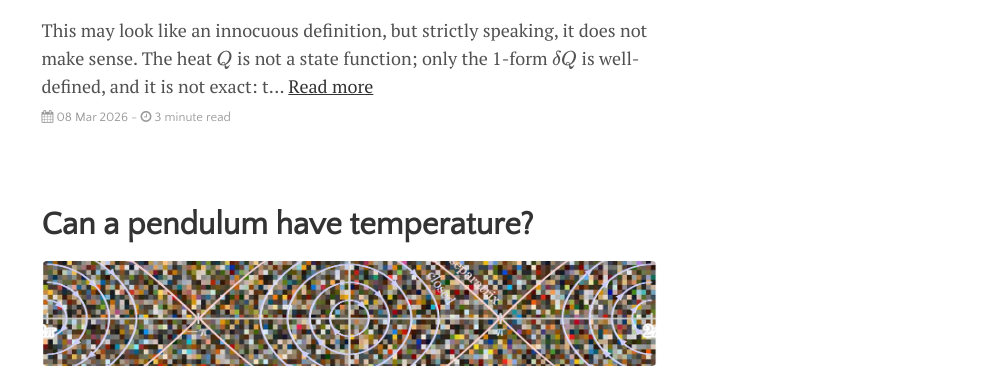
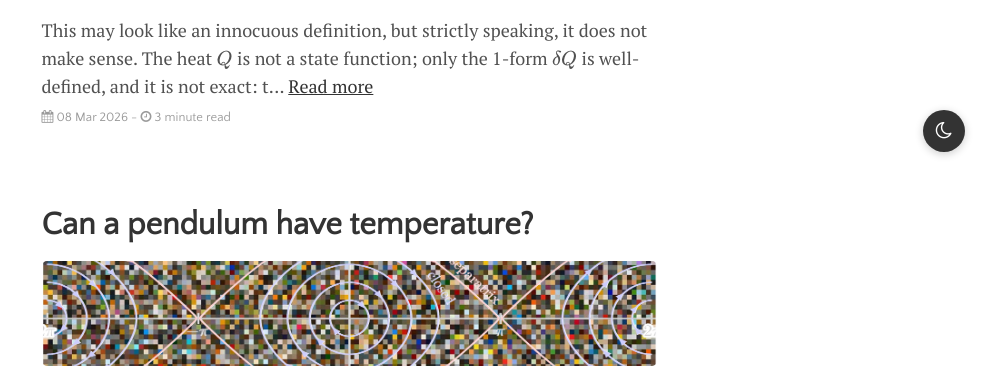
Before and after one commit to takeshimg92/takeshimg92.github.io, a Jekyll site: the page built from index.html, in a window 1280 px wide. Shown: the part 724-1092 px from the top of the page, without its empty margins (291-1280 px from the left). Built offline with Jekyll 4.4.1, drawn with Linux system fonts in a browser that asks for light colours; formulas are drawn with MathJax 3; the list of posts is cut into pages by our own code.

Commit message:
Add dark mode toggle with floating button
Co-Authored-By: Claude Opus 4.6 (1M context) <noreply@anthropic.com>

```diff
--- a/_includes/head.html
+++ b/_includes/head.html
@@ -10,6 +10,14 @@
 
   <meta name="viewport" content="width=device-width, initial-scale=1">
   <meta charset="utf-8">
+
+  <script>
+    (function() {
+      var saved = localStorage.getItem('theme');
+      var theme = saved || (window.matchMedia('(prefers-color-scheme: dark)').matches ? 'dark' : 'light');
+      document.documentElement.setAttribute('data-theme', theme);
+    })();
+  </script>
 
   <link rel="stylesheet" href="{{ site.github.url }}/assets/css/main.css">
   <link rel="stylesheet" href="{{ site.github.url }}/assets/css/syntax.css">
--- a/_layouts/default.html
+++ b/_layouts/default.html
@@ -16,5 +16,31 @@
 
   </div>
 
+  <button class="theme-toggle" id="theme-toggle" aria-label="Toggle dark mode">
+    <i class="fa fa-moon-o" id="theme-icon"></i>
+  </button>
+
+  <script>
+    (function() {
+      var toggle = document.getElementById('theme-toggle');
+      var icon = document.getElementById('theme-icon');
+
+      function updateIcon() {
+        var isDark = document.documentElement.getAttribute('data-theme') === 'dark';
+        icon.className = isDark ? 'fa fa-sun-o' : 'fa fa-moon-o';
+      }
+
+      updateIcon();
+
+      toggle.addEventListener('click', function() {
+        var current = document.documentElement.getAttribute('data-theme');
+        var next = current === 'dark' ? 'light' : 'dark';
+        document.documentElement.setAttribute('data-theme', next);
+        localStorage.setItem('theme', next);
+        updateIcon();
+      });
+    })();
+  </script>
+
 </body>
 </html>
--- a/assets/css/main.css
+++ b/assets/css/main.css
@@ -14,14 +14,66 @@
 */
 
 /*
+  CSS Variables for theming
+*/
+
+:root {
+  --bg-color: #fff;
+  --text-color: #515151;
+  --heading-color: #333;
+  --link-color: #333;
+  --link-hover-color: black;
+  --masthead-title-color: #505050;
+  --subtitle-color: #999;
+  --menu-color: #999;
+  --footer-color: #999;
+  --footer-hover-color: #333;
+  --post-date-color: #9a9a9a;
+  --blockquote-border: #ccc;
+  --blockquote-color: #999;
+  --hr-color: #ccc;
+  --code-bg: #f5f5f5;
+  --table-border: black;
+  --pagination-border: #e0e0e0;
+  --pagination-inactive: #999;
+  --pagination-active: black;
+  --pagination-hover-bg: #e0e0e0;
+}
+
+[data-theme="dark"] {
+  --bg-color: #1a1a2e;
+  --text-color: #d4d4d4;
+  --heading-color: #e0e0e0;
+  --link-color: #82aaff;
+  --link-hover-color: #b4d0ff;
+  --masthead-title-color: #d4d4d4;
+  --subtitle-color: #888;
+  --menu-color: #aaa;
+  --footer-color: #888;
+  --footer-hover-color: #ccc;
+  --post-date-color: #888;
+  --blockquote-border: #444;
+  --blockquote-color: #999;
+  --hr-color: #444;
+  --code-bg: #2a2a3e;
+  --table-border: #555;
+  --pagination-border: #444;
+  --pagination-inactive: #888;
+  --pagination-active: #d4d4d4;
+  --pagination-hover-bg: #333;
+}
+
+/*
   Base
 */
 
 body {
   font-family: "PT Serif", Georgia, "Times New Roman", serif;
   font-size: 18px;
-  color: #515151;
+  color: var(--text-color);
+  background-color: var(--bg-color);
   line-height: 1.75rem;
+  transition: color 0.3s ease, background-color 0.3s ease;
 }
 
 @media (max-width: 30em) {
@@ -44,16 +96,16 @@ h1 a {
 
 h1, h2, h3, h4, h5, h6 {
   font-family: "Quattrocento Sans", sans-serif;
-  color: #333;
+  color: var(--heading-color);
 }
 
 a {
   text-decoration: underline;
-  color: #333;
+  color: var(--link-color);
 }
 
 a:hover {
-  color: black;
+  color: var(--link-hover-color);
   border-bottom: none;
 }
 
@@ -67,13 +119,13 @@ img {
 blockquote {
   margin: 10px 20px 10px;
   padding: 0px 15px;
-  border-left: 0.25em solid #ccc;
-  color: #999;
+  border-left: 0.25em solid var(--blockquote-border);
+  color: var(--blockquote-color);
   line-height: 1.5;
 }
 
 hr {
-  border-top: 1px solid #ccc;
+  border-top: 1px solid var(--hr-color);
 }
 
 /*
@@ -106,17 +158,17 @@ hr {
 }
 
 .masthead a:hover {
-  color:black;
+  color: var(--link-hover-color);
 }
 
 .masthead-title a {
   font-size: 2rem;
   text-decoration: none;
-  color: #505050;
+  color: var(--masthead-title-color);
 }
 
 .masthead-subtitle {
-  color: #999;
+  color: var(--subtitle-color);
 }
 
 /*
@@ -153,7 +205,7 @@ hr {
   display: block;
   margin-top:3px;
   margin-bottom: 1rem;
-  color: #9a9a9a;
+  color: var(--post-date-color);
   font-family: 'Quattrocento Sans', sans-serif;
   font-size:0.8rem;
 }
@@ -192,8 +244,8 @@ hr {
 }
 
 .pagination-button {
-  color: #999;
-  border: 1px solid #e0e0e0;
+  color: var(--pagination-inactive);
+  border: 1px solid var(--pagination-border);
   padding: 15px 45px;
   display: inline-block;
   font-size: 16px;
@@ -201,11 +253,11 @@ hr {
 }
 
 .pagination-active {
-  color: black;
+  color: var(--pagination-active);
 }
 
 .pagination-active:hover {
-  background-color: #e0e0e0;
+  background-color: var(--pagination-hover-bg);
 }
 
 /*
@@ -213,19 +265,19 @@ hr {
 */
 
 .footer {
-  color: #999;
+  color: var(--footer-color);
   text-align: center;
   margin: 2rem;
 }
 
 .footer a {
-  color: #999;
+  color: var(--footer-color);
   padding: 10px;
   text-decoration: none;
 }
 
 .footer a:hover {
-  color: #333;
+  color: var(--footer-hover-color);
 }
 
 /*
@@ -242,7 +294,7 @@ hr {
 }
 
 .menu-content a {
-  color: #999;
+  color: var(--menu-color);
   font-size: 1rem;
   padding-right: 10px;
 }
@@ -252,7 +304,7 @@ hr {
 }
 
 .social-icons a {
-  color: #999;
+  color: var(--menu-color);
   font-size: 1rem;
 }
 
@@ -277,7 +329,7 @@ pre {
 code {
   padding: .25em .5em;
   font-size: .8rem;
-  background-color: #f5f5f5;
+  background-color: var(--code-bg);
   border-radius: 3px;
 }
 pre {
@@ -291,7 +343,7 @@ pre {
   white-space: pre-wrap;
   word-break: break-all;
   word-wrap: break-word;
-  background-color: #f5f5f5;
+  background-color: var(--code-bg);
 }
 pre code {
   padding: 0;
@@ -348,7 +400,7 @@ table {
 }
 
 table, th, td {
-  border: 1px solid black;
+  border: 1px solid var(--table-border);
 }
 
 th, td {
@@ -506,3 +558,48 @@ th, td {
 .fa-rss-square:hover {
 	color: #ff6600;
 }
+
+/*
+  Dark mode toggle
+*/
+
+.theme-toggle {
+  position: fixed;
+  bottom: 1.5rem;
+  right: 1.5rem;
+  background-color: var(--heading-color);
+  color: var(--bg-color);
+  border: none;
+  border-radius: 50%;
+  width: 42px;
+  height: 42px;
+  cursor: pointer;
+  font-size: 1.2rem;
+  display: flex;
+  align-items: center;
+  justify-content: center;
+  box-shadow: 0 2px 8px rgba(0, 0, 0, 0.2);
+  transition: background-color 0.3s ease, color 0.3s ease, transform 0.2s ease;
+  z-index: 1000;
+}
+
+.theme-toggle:hover {
+  transform: scale(1.1);
+}
+
+/* Dark mode: invert MathJax for readability */
+[data-theme="dark"] .MathJax,
+[data-theme="dark"] .MathJax_Display,
+[data-theme="dark"] .mjx-chtml {
+  color: var(--text-color) !important;
+}
+
+/* Dark mode: adjust syntax highlighting */
+[data-theme="dark"] .highlight {
+  background-color: var(--code-bg);
+}
+
+/* Dark mode: images get slight brightness reduction */
+[data-theme="dark"] img {
+  opacity: 0.9;
+}
```
